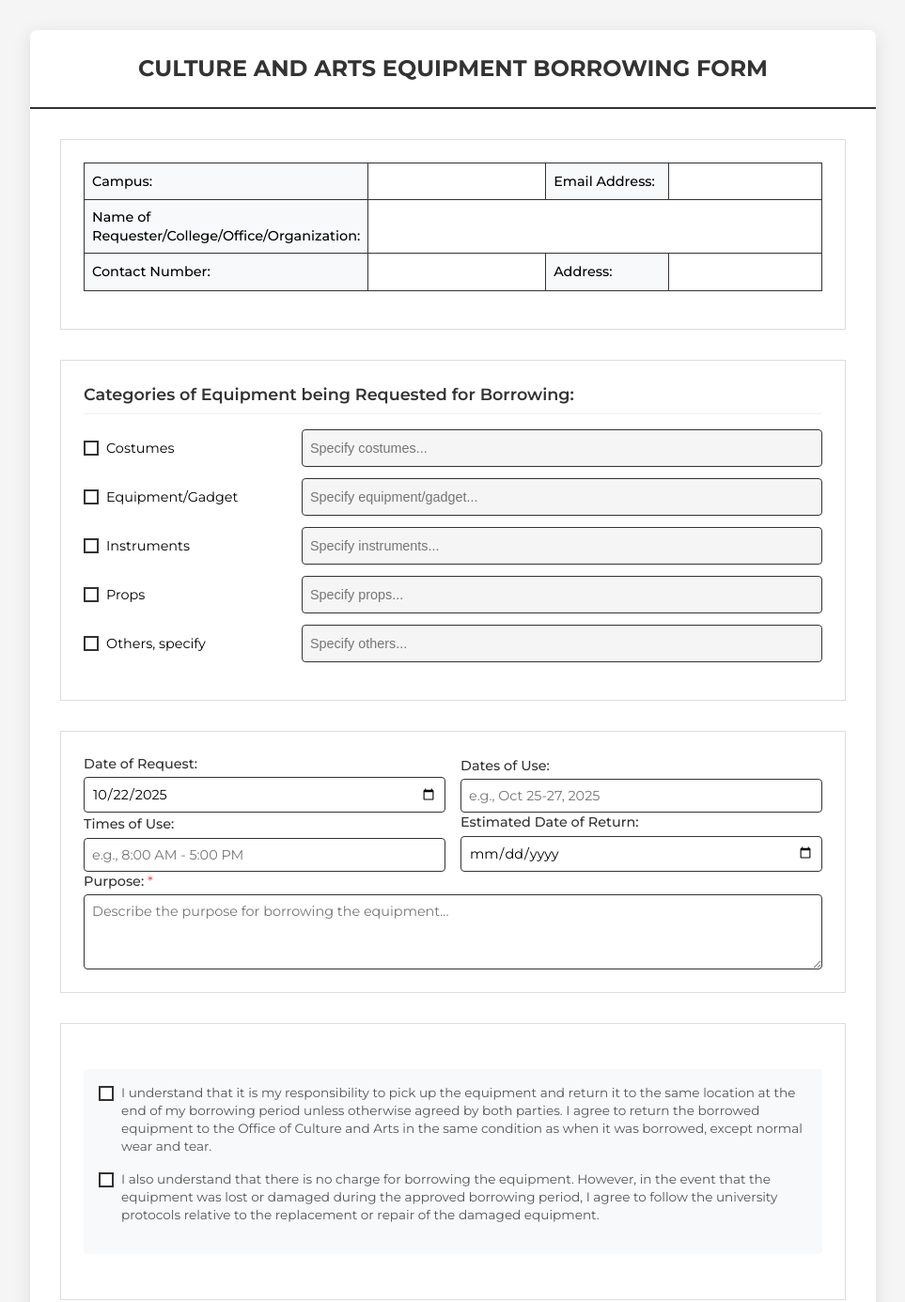
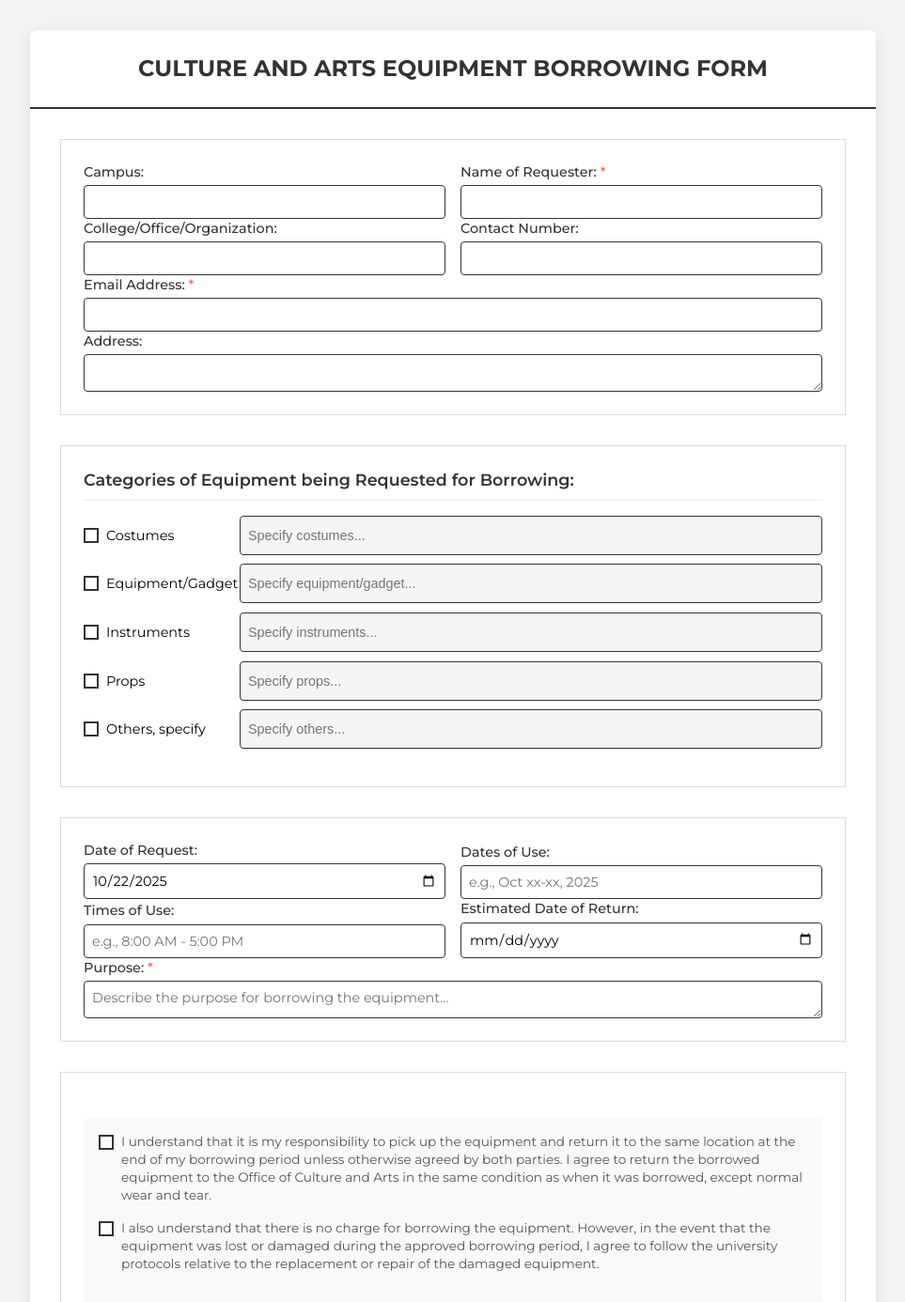
Before and after one commit to racheldolor/capstone, a PHP site: page /student/costume-borrowing-form.php in a window 1280 px wide. Shown: the top 1386 px of the page at 94% size, without its empty margins (158-1121 px from the left). Run offline with PHP 8.4, Linux system fonts and the light colour scheme; the visitor is signed in with stand-in values (Sample User, id 1); data that the repository does not hold is empty.

Commit message:
revised costume borrowing form

```diff
--- a/student/costume-borrowing-form.php
+++ b/student/costume-borrowing-form.php
@@ -72,6 +72,7 @@
         // Get form data
         $campus = trim($_POST['campus'] ?? '');
         $requester_name = trim($_POST['requester_name'] ?? '');
+        $college_office = trim($_POST['college_office'] ?? '');
         $contact_number = trim($_POST['contact_number'] ?? '');
         $email = trim($_POST['email'] ?? '');
         $address = trim($_POST['address'] ?? '');
@@ -102,10 +103,10 @@
         // Insert borrowing request
         $stmt = $pdo->prepare("
             INSERT INTO borrowing_requests (
-                student_id, reference_no, campus, requester_name,
+                student_id, reference_no, campus, requester_name, college_office,
                 contact_number, email, address, equipment_categories,
                 date_of_request, dates_of_use, times_of_use, estimated_return_date, purpose
-            ) VALUES (?, ?, ?, ?, ?, ?, ?, ?, ?, ?, ?, ?, ?)
+            ) VALUES (?, ?, ?, ?, ?, ?, ?, ?, ?, ?, ?, ?, ?, ?)
         ");
 
         $result = $stmt->execute([
@@ -113,6 +114,7 @@
             $reference_no,
             $campus,
             $requester_name,
+            $college_office,
             $contact_number,
             $email,
             $address,
@@ -281,7 +283,8 @@
 
         .form-group textarea {
             resize: vertical;
-            min-height: 80px;
+            min-height: 40px;
+            height: 40px;
         }
 
         .form-group input:focus,
@@ -313,15 +316,15 @@
 
         .checkbox-grid {
             display: grid;
-            grid-template-columns: 200px 1fr;
-            gap: 2rem;
+            grid-template-columns: 150px 1fr;
+            gap: 1rem;
             align-items: start;
         }
 
         .checkbox-list {
             display: flex;
             flex-direction: column;
-            gap: 0.75rem;
+            gap: 0.6rem;
         }
 
         .checkbox-item {
@@ -330,7 +333,7 @@
             gap: 0.5rem;
             cursor: pointer;
             font-size: 0.9rem;
-            height: 2.5rem;
+            height: 42px;
         }
 
         .checkbox-item input[type="checkbox"] {
@@ -360,7 +363,7 @@
         .specification-inputs {
             display: flex;
             flex-direction: column;
-            gap: 0.75rem;
+            gap: 0.6rem;
         }
 
         .specification-inputs input {
@@ -368,7 +371,7 @@
             border: 1px solid #333;
             border-radius: 4px;
             font-size: 0.9rem;
-            height: 2.5rem;
+            height: 42px;
         }
 
         .specification-inputs input:disabled {
@@ -398,6 +401,17 @@
 
         .agreement-item .checkmark {
             margin-top: 2px;
+        }
+
+        .agreement-item input[type="checkbox"]:checked + .checkmark::after {
+            content: '✓';
+            position: absolute;
+            top: 50%;
+            left: 50%;
+            transform: translate(-50%, -50%);
+            font-size: 12px;
+            font-weight: bold;
+            color: #333;
         }
 
         .agreement-text {
@@ -569,40 +583,40 @@
                 <form method="POST" action="">
                     <!-- Basic Information Section -->
                     <div class="form-section">
-                        <table style="width: 100%; border-collapse: collapse; margin-bottom: 1rem;">
-                            <tr>
-                                <td style="border: 1px solid #333; padding: 0.5rem; width: 15%; background: #f8f9fa; font-weight: 500; font-size: 0.9rem;">Campus:</td>
-                                <td style="border: 1px solid #333; padding: 0.5rem; width: 35%;">
-                                    <input type="text" name="campus" value="<?= htmlspecialchars($student_info['campus'] ?? '') ?>"
-                                           style="width: 100%; border: none; padding: 0; background: transparent; font-size: 0.9rem;">
-                                </td>
-                                <td style="border: 1px solid #333; padding: 0.5rem; width: 20%; background: #f8f9fa; font-weight: 500; font-size: 0.9rem;">Email Address:</td>
-                                <td style="border: 1px solid #333; padding: 0.5rem; width: 30%;">
-                                    <input type="email" name="email" required value="<?= htmlspecialchars($student_info['email'] ?? '') ?>"
-                                           style="width: 100%; border: none; padding: 0; background: transparent; font-size: 0.9rem;">
-                                </td>
-                            </tr>
-                            <tr>
-                                <td style="border: 1px solid #333; padding: 0.5rem; background: #f8f9fa; font-weight: 500; font-size: 0.9rem;">Name of Requester/College/Office/Organization:</td>
-                                <td style="border: 1px solid #333; padding: 0.5rem;" colspan="3">
-                                    <input type="text" name="requester_name" required
-                                           value="<?= htmlspecialchars(($student_info['first_name'] ?? '') . ' ' . ($student_info['middle_name'] ?? '') . ' ' . ($student_info['last_name'] ?? '')) ?>"
-                                           style="width: 100%; border: none; padding: 0; background: transparent; font-size: 0.9rem;">
-                                </td>
-                            </tr>
-                            <tr>
-                                <td style="border: 1px solid #333; padding: 0.5rem; background: #f8f9fa; font-weight: 500; font-size: 0.9rem;">Contact Number:</td>
-                                <td style="border: 1px solid #333; padding: 0.5rem;">
-                                    <input type="tel" name="contact_number" value="<?= htmlspecialchars($student_info['contact_number'] ?? '') ?>"
-                                           style="width: 100%; border: none; padding: 0; background: transparent; font-size: 0.9rem;">
-                                </td>
-                                <td style="border: 1px solid #333; padding: 0.5rem; background: #f8f9fa; font-weight: 500; font-size: 0.9rem;">Address:</td>
-                                <td style="border: 1px solid #333; padding: 0.5rem;">
-                                    <input type="text" name="address" value="<?= htmlspecialchars($student_info['address'] ?? '') ?>"
-                                           style="width: 100%; border: none; padding: 0; background: transparent; font-size: 0.9rem;">
-                                </td>
-                            </tr>
-                        </table>
+                        <div class="form-row">
+                            <div class="form-group half">
+                                <label for="campus">Campus:</label>
+                                <input type="text" id="campus" name="campus" value="<?= htmlspecialchars($student_info['campus'] ?? '') ?>">
+                            </div>
+                            <div class="form-group half">
+                                <label for="requester_name">Name of Requester: <span class="required">*</span></label>
+                                <input type="text" id="requester_name" name="requester_name" required
+                                       value="<?= htmlspecialchars(($student_info['first_name'] ?? '') . ' ' . ($student_info['middle_name'] ?? '') . ' ' . ($student_info['last_name'] ?? '')) ?>">
+                            </div>
+                        </div>
+
+                        <div class="form-row">
+                            <div class="form-group half">
+                                <label for="college_office">College/Office/Organization:</label>
+                                <input type="text" id="college_office" name="college_office" value="<?= htmlspecialchars($student_info['college'] ?? '') ?>">
+                            </div>
+                            <div class="form-group half">
+                                <label for="contact_number">Contact Number:</label>
+                                <input type="tel" id="contact_number" name="contact_number" value="<?= htmlspecialchars($student_info['contact_number'] ?? '') ?>">
+                            </div>
+                        </div>
+
+                        <div class="form-row">
+                            <div class="form-group half">
+                                <label for="email">Email Address: <span class="required">*</span></label>
+                                <input type="email" id="email" name="email" required value="<?= htmlspecialchars($student_info['email'] ?? '') ?>">
+                            </div>
+                        </div>
+
+                        <div class="form-group">
+                            <label for="address">Address:</label>
+                            <textarea id="address" name="address"><?= htmlspecialchars($student_info['address'] ?? '') ?></textarea>
+                        </div>
                     </div>
 
                     <!-- Equipment Categories Section -->
@@ -658,7 +672,7 @@
                             </div>
                             <div class="form-group quarter">
                                 <label for="dates_of_use">Dates of Use:</label>
-                                <input type="text" id="dates_of_use" name="dates_of_use" placeholder="e.g., Oct 25-27, 2025">
+                                <input type="text" id="dates_of_use" name="dates_of_use" placeholder="e.g., Oct xx-xx, 2025">
                             </div>
                         </div>
 
@@ -755,6 +769,20 @@
                     }
                 });
             });
+
+            // Handle agreement checkbox clicks
+            const agreementItems = document.querySelectorAll('.agreement-item');
+            agreementItems.forEach(item => {
+                item.addEventListener('click', function(e) {
+                    // Don't trigger if clicking on the actual checkbox input
+                    if (e.target.type === 'checkbox') return;
+
+                    const checkbox = this.querySelector('input[type="checkbox"]');
+                    if (checkbox) {
+                        checkbox.checked = !checkbox.checked;
+                    }
+                });
+            });
         });
 
         // Form validation
```
